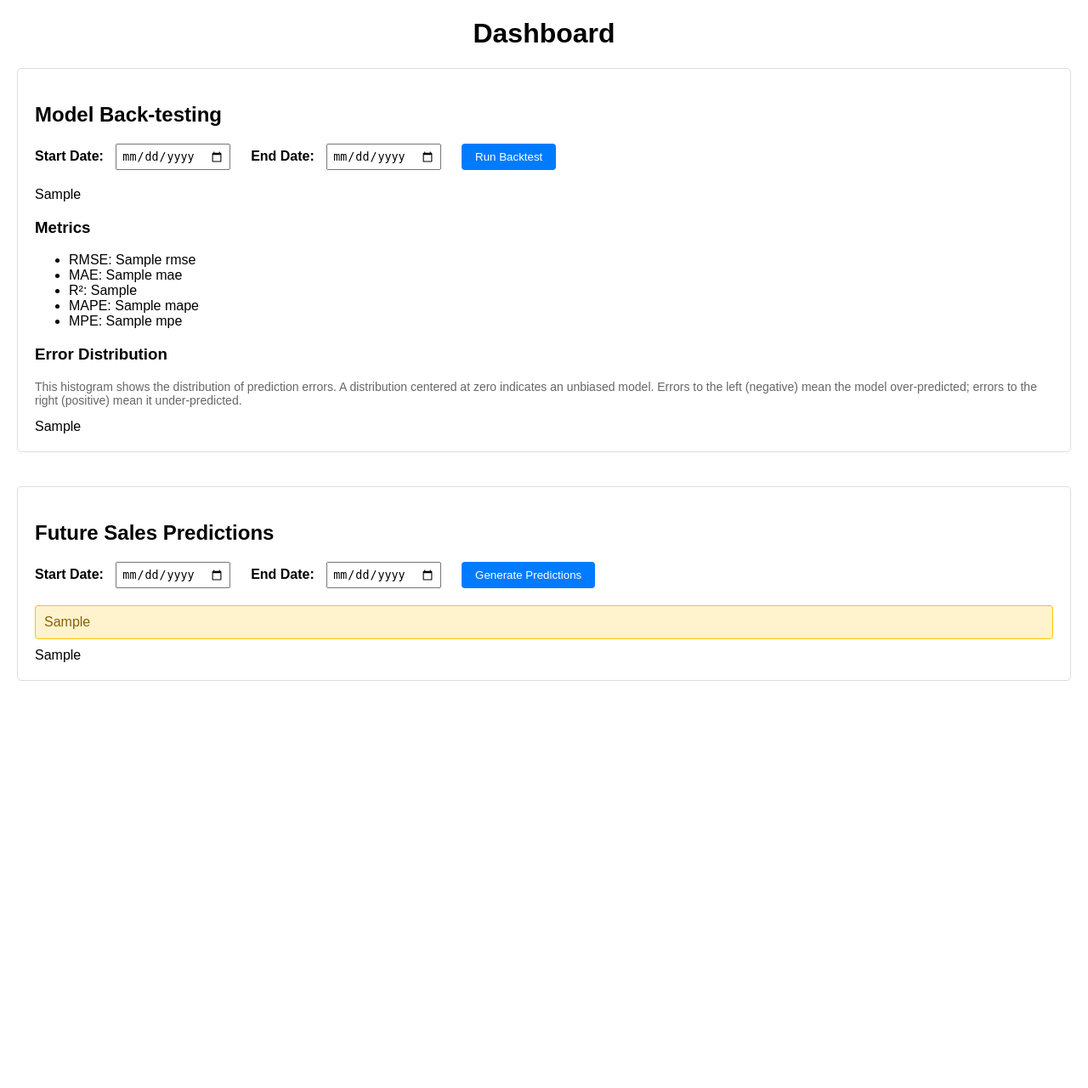
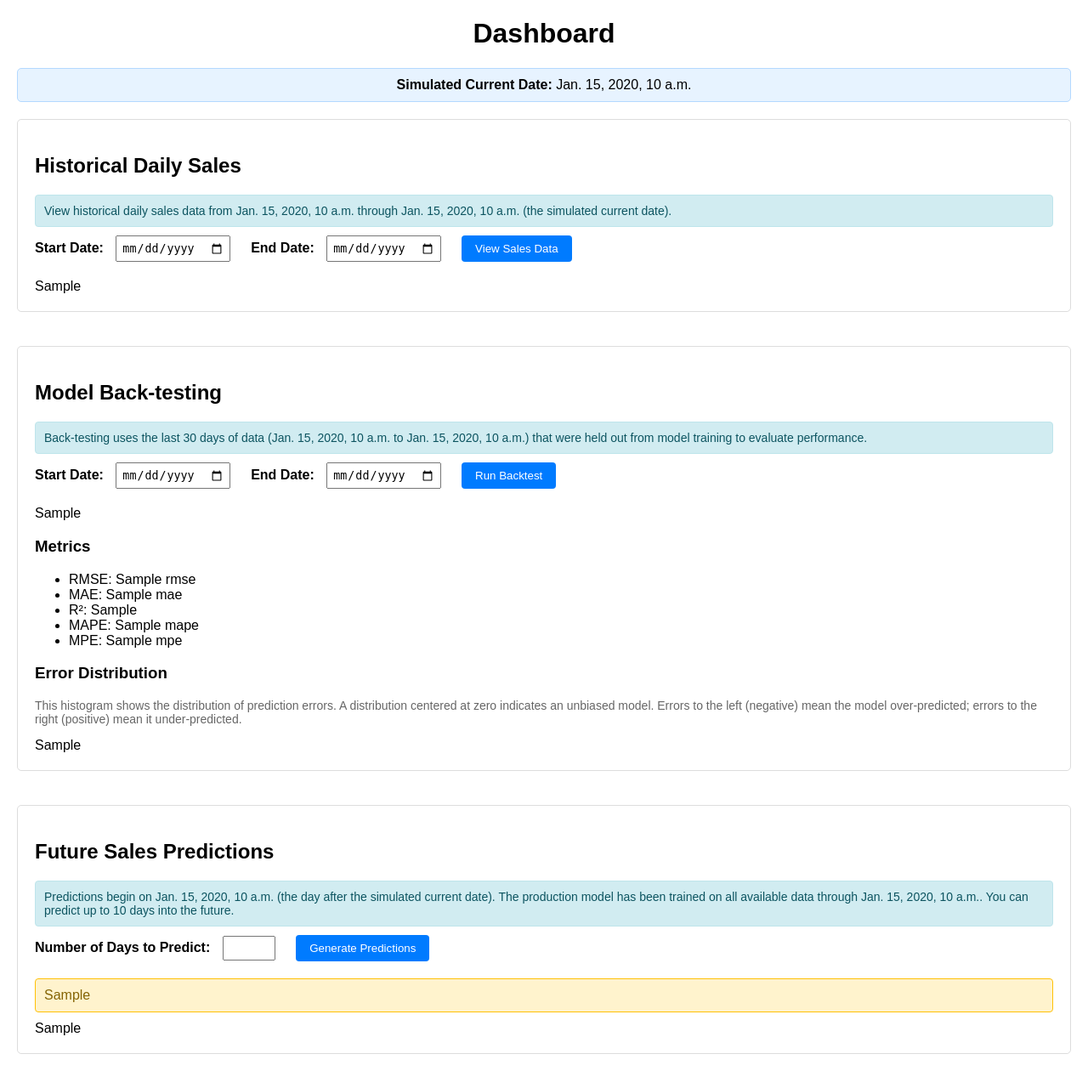
Before and after one commit to emo4096/sim3_testing, a Django app: template django_project/app/templates/app/dashboard.html in a window 1280 px wide. Shown: the whole page at 85% size. Before the commit the page ends 801 px from the top, so only its background shows below. Run offline with Django 5.2, Linux system fonts and the light colour scheme; the template is opened without the code that fills it: most values are stand-ins (such as "Sample title", 1, 10 or a date in 2020).

Commit message:
Enhance dashboard with info boxes and input updates
Added info boxes for historical sales and back-testing sections, updated input fields for date ranges, and modified future predictions section to accept number of days.

```diff
--- a/django_project/app/templates/app/dashboard.html
+++ b/django_project/app/templates/app/dashboard.html
@@ -32,6 +32,15 @@
       margin: 10px 0;
       border-radius: 4px;
     }
+    .info {
+      background-color: #d1ecf1;
+      border: 1px solid #bee5eb;
+      color: #0c5460;
+      padding: 10px;
+      margin: 10px 0;
+      border-radius: 4px;
+      font-size: 14px;
+    }
     form {
       margin-bottom: 20px;
     }
@@ -39,7 +48,7 @@
       margin-right: 10px;
       font-weight: bold;
     }
-    input[type="date"] {
+    input[type="date"], input[type="number"] {
       margin-right: 20px;
       padding: 5px;
     }
@@ -58,21 +67,63 @@
 </head>
 <body>
   <h1>Dashboard</h1>
+  <div style="text-align: center; margin-bottom: 20px; padding: 10px; background-color: #e7f3ff; border: 1px solid #b3d9ff; border-radius: 5px;">
+    <strong>Simulated Current Date:</strong> {{ simulated_current_date }}
+  </div>
+
+  <!-- Historical Sales Section -->
+  <div class="section">
+    <h2>Historical Daily Sales</h2>
+    <div class="info">
+      View historical daily sales data from {{ historical_min_date }} through {{ historical_max_date }} (the simulated current date).
+    </div>
+    <form method="POST">
+      {% csrf_token %}
+      <label for="historical_start_date">Start Date:</label>
+      <input type="date" name="historical_start_date" min="{{ historical_min_date }}" max="{{ historical_max_date }}" value="{{ current_historical_start }}" required>
+      <label for="historical_end_date">End Date:</label>
+      <input type="date" name="historical_end_date" min="{{ historical_min_date }}" max="{{ historical_max_date }}" value="{{ current_historical_end }}" required>
+      <button type="submit" name="historical_submit">View Sales Data</button>
+    </form>
+
+    {% if historical_error %}
+    <div class="error">
+      {{ historical_error }}
+    </div>
+    {% endif %}
+
+    {% if historical_chart_div %}
+    <!-- Plotly chart -->
+    {{ historical_chart_div|safe }}
+    {% endif %}
+  </div>
+
   <!-- Backtesting Section -->
   <div class="section">
     <h2>Model Back-testing</h2>
+    <div class="info">
+      Back-testing uses the last 30 days of data ({{ backtest_min_date }} to {{ backtest_max_date }}) that were held out from model training to evaluate performance.
+    </div>
     <form method="POST">
       {% csrf_token %}
       <label for="start_date">Start Date:</label>
-      <input type="date" name="start_date" min="{{ min_date }}" max="{{ max_date }}" value="{{ current_backtest_start }}" required>
+      <input type="date" name="start_date" min="{{ backtest_min_date }}" max="{{ backtest_max_date }}" value="{{ current_backtest_start }}" required>
       <label for="end_date">End Date:</label>
-      <input type="date" name="end_date" min="{{ min_date }}" max="{{ max_date }}" value="{{ current_backtest_end }}" required>
+      <input type="date" name="end_date" min="{{ backtest_min_date }}" max="{{ backtest_max_date }}" value="{{ current_backtest_end }}" required>
       <button type="submit" name="backtest_submit">Run Backtest</button>
     </form>
+
+    {% if backtest_error %}
+    <div class="error">
+      {{ backtest_error }}
+    </div>
+    {% endif %}
+
     {% if chart_div %}
     <!-- Plotly chart -->
     {{ chart_div|safe }}
     {% endif %}
+
     {% if metrics %}
     <h3>Metrics</h3>
     <ul>
@@ -83,6 +134,7 @@
       <li>MPE: {{ metrics.MPE }}</li>
     </ul>
     {% endif %}
+
     {% if residuals_chart %}
     <!-- Residuals histogram -->
     <h3>Error Distribution</h3>
@@ -94,27 +146,26 @@
     {{ residuals_chart|safe }}
     {% endif %}
   </div>
+
   <!-- Future Predictions Section -->
   <div class="section">
     <h2>Future Sales Predictions</h2>
+    <div class="info">
+      Predictions begin on {{ future_start_date }} (the day after the simulated current date). The production model has been trained on all available data through {{ historical_max_date }}. You can predict up to {{ max_future_days }} days into the future.
+    </div>
     <form method="POST">
       {% csrf_token %}
-      <label for="future_start_date">Start Date:</label>
-      <input type="date" name="future_start_date" min="{{ future_min_date }}" value="{{ current_future_start }}" required>
-      <label for="future_end_date">End Date:</label>
-      <input type="date" name="future_end_date" min="{{ future_min_date }}" value="{{ current_future_end }}" required>
+      <label for="future_days">Number of Days to Predict:</label>
+      <input type="number" name="future_days" min="1" max="{{ max_future_days }}" value="{{ current_future_days }}" required>
       <button type="submit" name="future_submit">Generate Predictions</button>
     </form>
-    {% if date_error %}
-    <div class="error">
-      {{ date_error }}
-    </div>
-    {% endif %}
+
     {% if future_warning %}
     <div class="warning">
       {{ future_warning }}
     </div>
     {% endif %}
+
     {% if future_chart_div %}
     <!-- Plotly chart for future predictions -->
     {{ future_chart_div|safe }}
```
